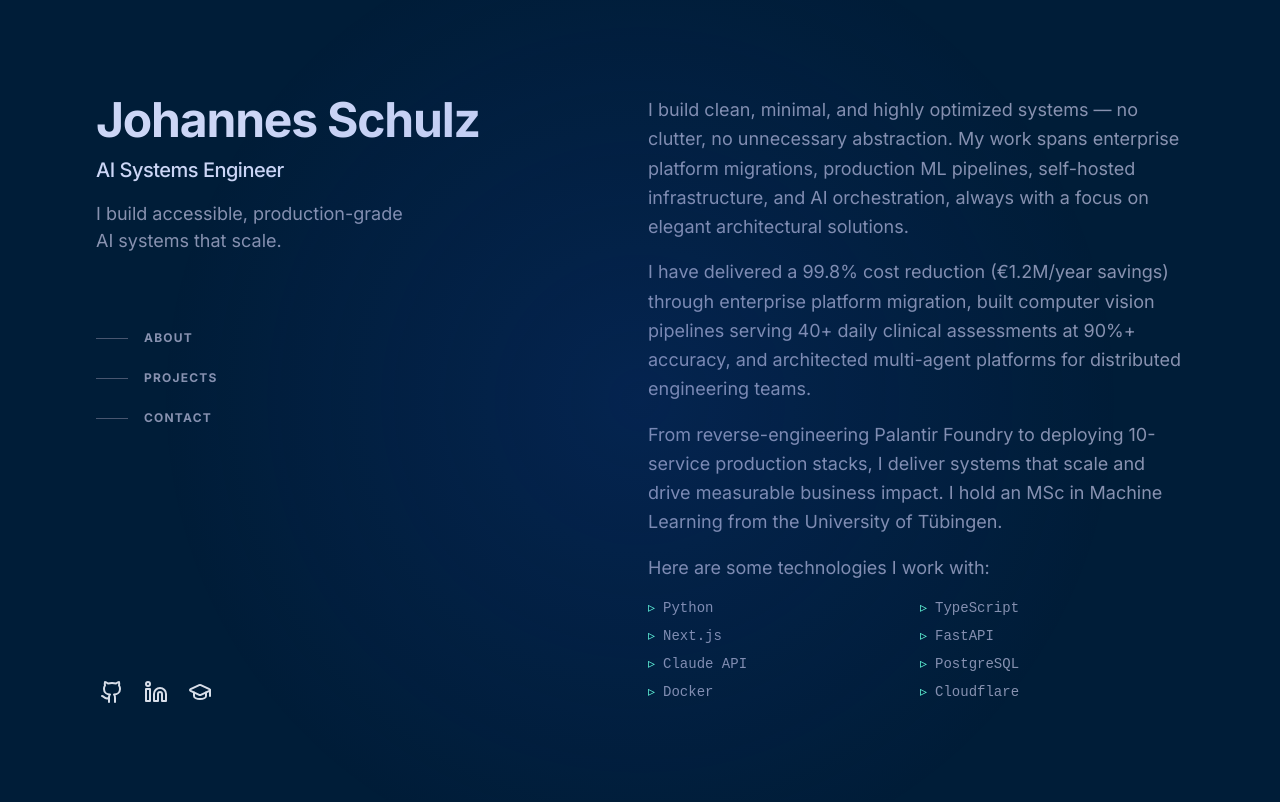
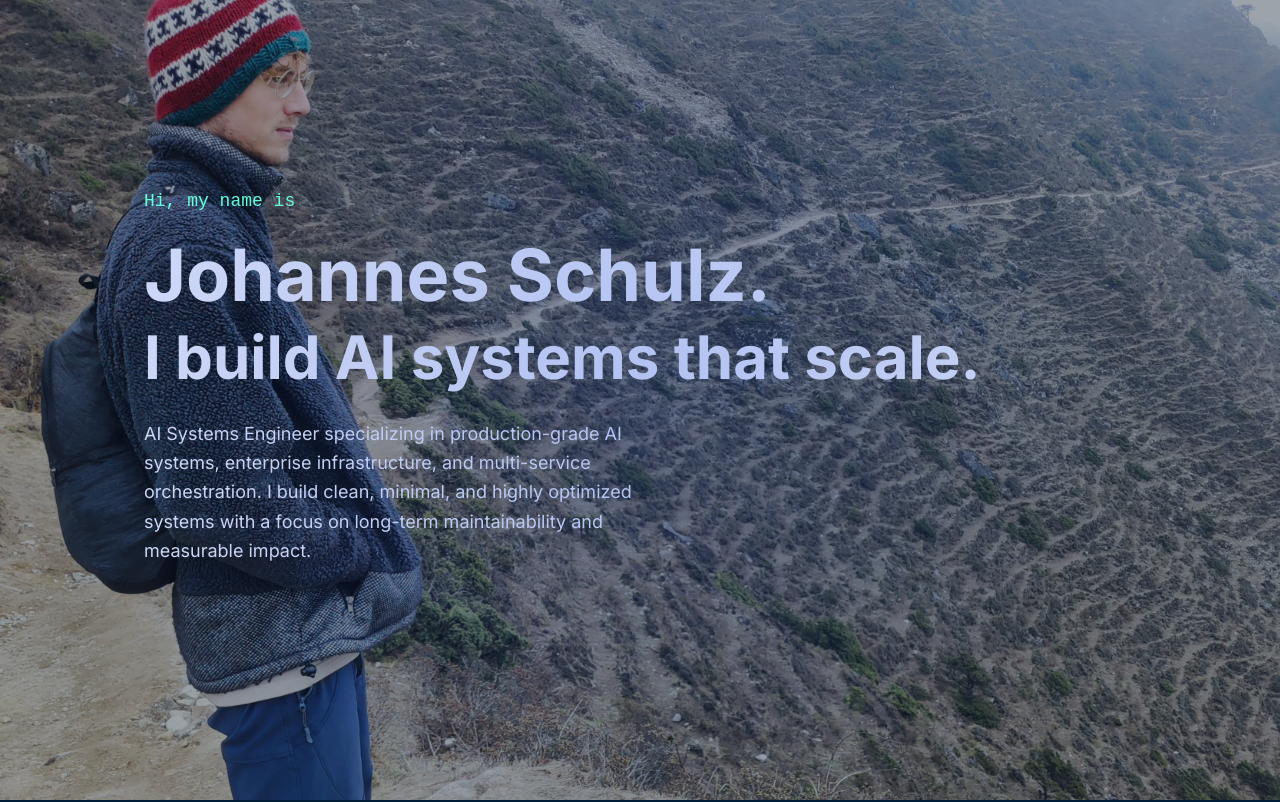
Before and after one commit to JohannesSchulz97/personal-website, a Next.js app: page / in a window 1280 px wide. Shown: the top 802 px of the page. Built offline with nearby package versions, Linux system fonts and the light colour scheme.

Commit message:
Add hero background image above two-column layout
Mixed layout: full-width hero with contemplative.jpg background at top,
followed by Brittany's two-column layout (sticky sidebar + scrollable content).

Co-Authored-By: Claude Sonnet 4.5 <noreply@anthropic.com>

```diff
--- a/app/page.tsx
+++ b/app/page.tsx
@@ -8,6 +8,32 @@ import { Github, Linkedin, GraduationCap } from 'lucide-react';
 export default function HomePage() {
   return (
     <div className="min-h-screen bg-background">
+      {/* Hero Section with Background */}
+      <section className="relative min-h-screen flex flex-col justify-center py-0 overflow-hidden">
+        <div
+          className="absolute inset-0 z-0"
+          style={{
+            backgroundImage: 'url(/contemplative.jpg)',
+            backgroundSize: '120%',
+            backgroundPosition: 'left top',
+          }}
+        >
+          <div className="absolute inset-0 bg-navy/40"></div>
+        </div>
+
+        <div className="container mx-auto px-4 max-w-5xl relative z-10">
+          <h1 className="font-mono text-teal mb-6 text-base md:text-lg">Hi, my name is</h1>
+          <h2 className="text-5xl md:text-7xl font-bold text-slate-lighter mb-4">Johannes Schulz.</h2>
+          <h3 className="text-4xl md:text-6xl font-bold text-slate-lighter mb-8">I build AI systems that scale.</h3>
+          <p className="text-slate-lighter max-w-lg mb-12 leading-relaxed">
+            AI Systems Engineer specializing in production-grade AI systems, enterprise infrastructure,
+            and multi-service orchestration. I build clean, minimal, and highly optimized systems with
+            a focus on long-term maintainability and measurable impact.
+          </p>
+        </div>
+      </section>
+
+      {/* Two-Column Layout */}
       <div className="mx-auto min-h-screen max-w-screen-xl px-6 py-12 md:px-12 md:py-20 lg:px-24 lg:py-0">
         <div className="lg:flex lg:justify-between lg:gap-4">
           {/* Left Column - Fixed */}
```
